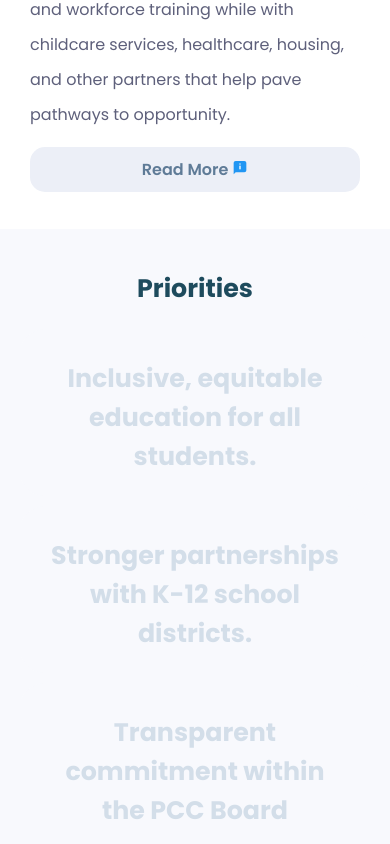
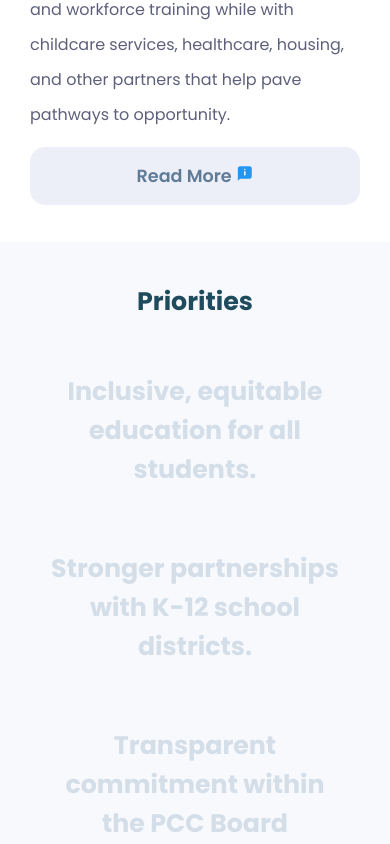
Before and after one commit to bmediax/reikoforpcc, a React (Create React App) app: page / in a window 390 px wide. Shown: the part 1810-2654 px from the top of the page. Built offline with nearby package versions, Linux system fonts and the light colour scheme.

Commit message:
Mobile Button Padding Increased

```diff
--- a/src/styles/_base.scss
+++ b/src/styles/_base.scss
@@ -155,7 +155,7 @@ h3 {
   font-family:"Poppins", sans-serif;
   font-weight:600;
   font-size:1rem;
-  padding:10px 60px;
+  padding:12px 60px;
   @include variables.objectCorner("small");
   @include variables.enableAnimation;
 }
@@ -164,7 +164,6 @@ h3 {
 .minimal-btn {
   background:variables.getColor(lightClean-btnBG);
   color:variables.getColor(lightClean-btnTXT);
-  padding:10px 70px;
 
   &:hover {
     background: variables.$lightClean;
--- a/src/styles/_responsive.scss
+++ b/src/styles/_responsive.scss
@@ -75,6 +75,8 @@
 
     .btn {
         width:100% !important;
+        padding:16px 60px;
+        font-size:1.1rem;
     }
 
     .three-column-option {
```
